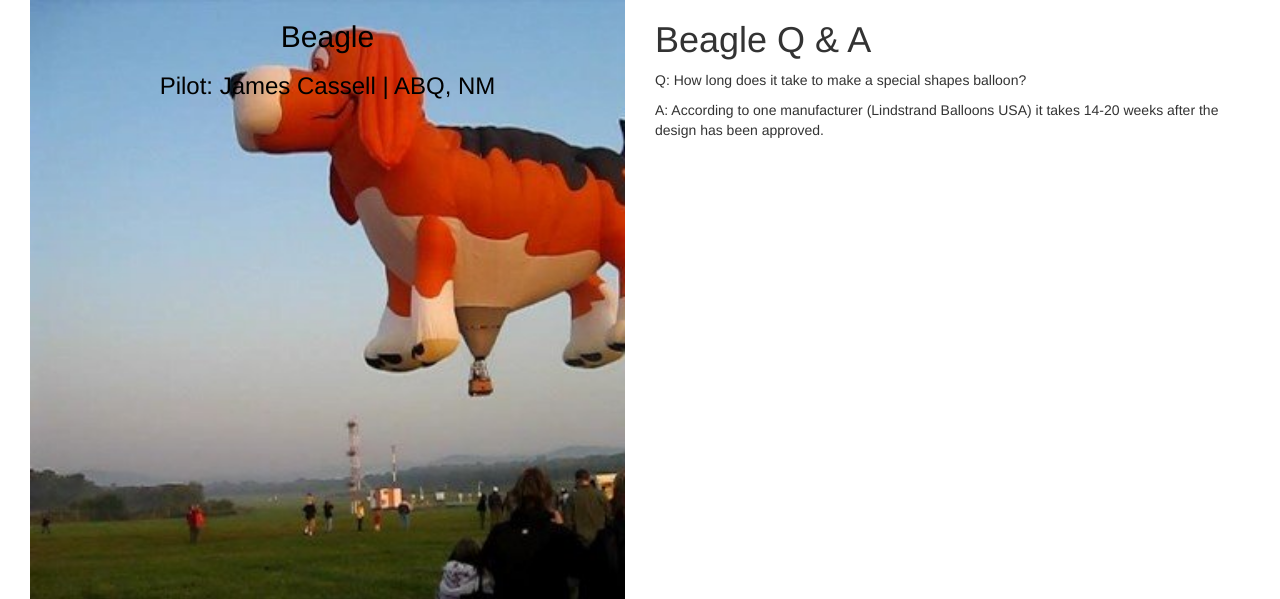
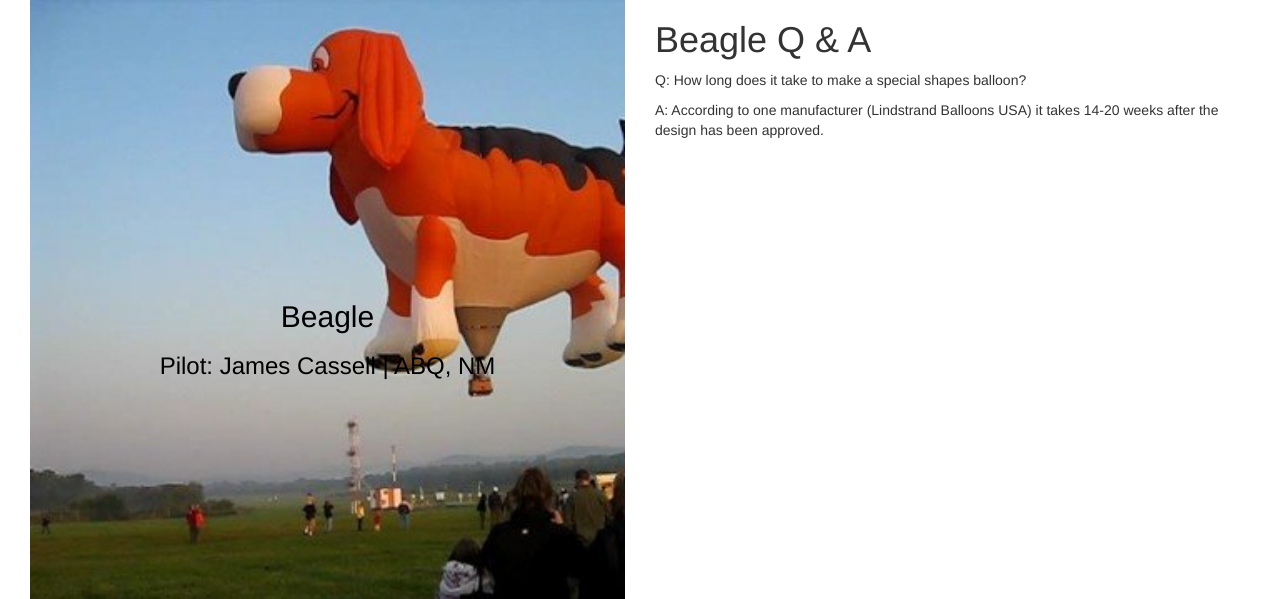
Before and after one commit to gsandoval49/hackathon, a PHP site: page / in a window 1280 px wide. Shown: the top 599 px of the page. Run offline with PHP 8.4, Linux system fonts and the light colour scheme; some libraries are stand-ins or nearby versions.

Commit message:
beagle photo text to center text

```diff
--- a/public_html/css/style.css
+++ b/public_html/css/style.css
@@ -22,5 +22,17 @@
 	color: black;
 	background-size: cover;
 	background-attachment: fixed;
+}
 
+.beagle-photo-text {
+	padding: 20em 0 0 0;
+	padding-left: 0;
+	padding-right: 0;
+	text-align: center;
+	position: absolute;
+	top: 0;
+	bottom: 0;
+	left: 0;
+	right: 0;
+	border: 0;
 }
```
